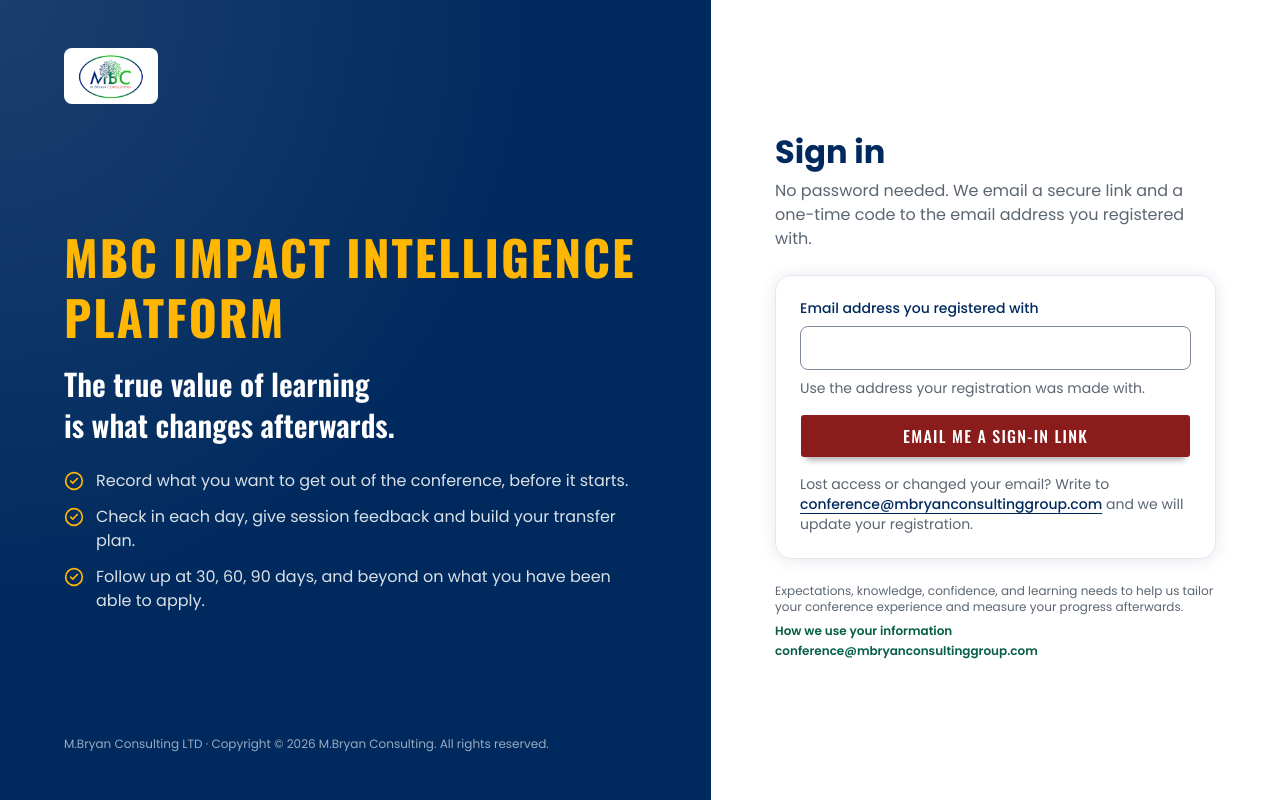
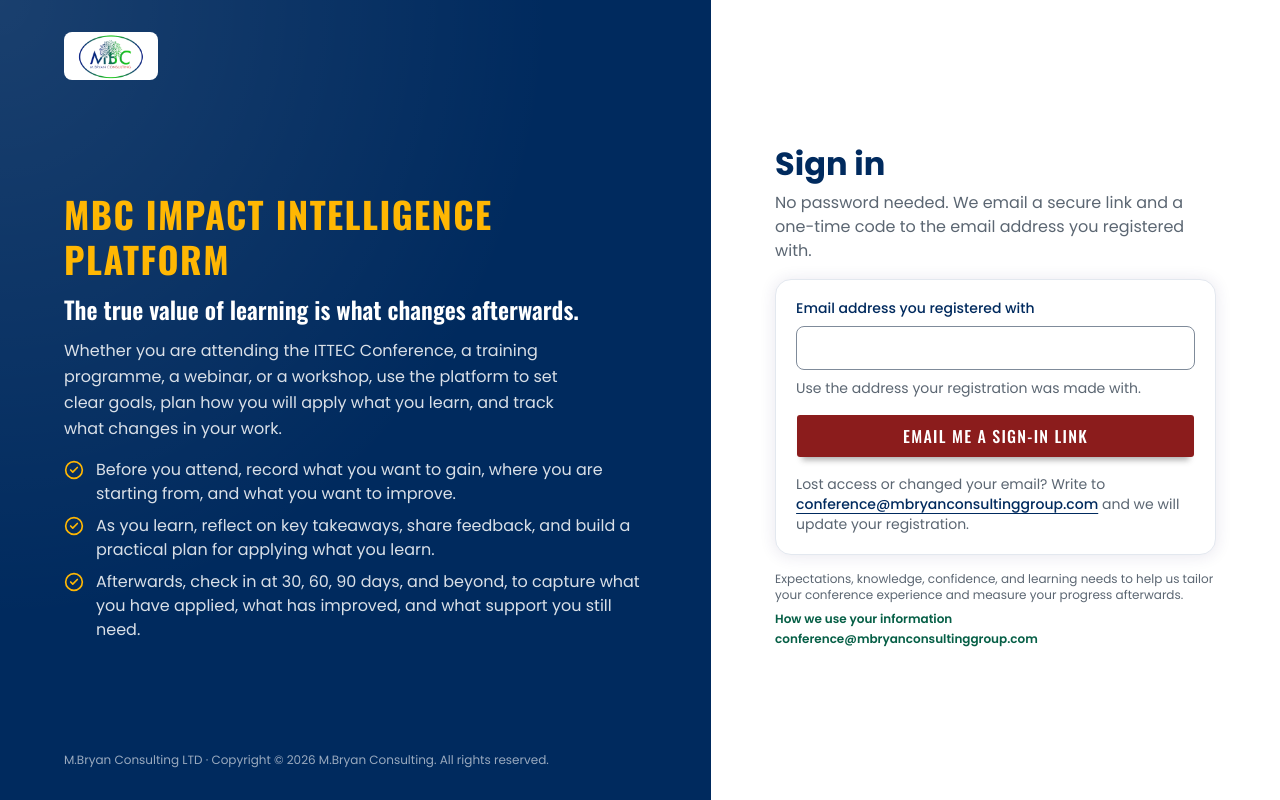
Before and after one commit to edgereachtech-rw/mbc-conference-impact-measurement-platform, a Next.js app in the folder apps/web/: page / in a window 1280 px wide. Built offline with nearby package versions, Linux system fonts and the light colour scheme; no server answers.

Commit message:
fix: redesingn of the

```diff
--- a/apps/web/src/components/auth/sign-in-panel.tsx
+++ b/apps/web/src/components/auth/sign-in-panel.tsx
@@ -51,9 +51,9 @@ export async function resolveSignIn({
 
 /** What the platform is for, said once, on the panel beside the form. */
 const WHAT_IT_DOES = [
-  'Record what you want to get out of the conference, before it starts.',
-  'Check in each day, give session feedback and build your transfer plan.',
-  'Follow up at 30, 60, 90 days, and beyond on what you have been able to apply.',
+  'Before you attend, record what you want to gain, where you are starting from, and what you want to improve.',
+  'As you learn, reflect on key takeaways, share feedback, and build a practical plan for applying what you learn.',
+  'Afterwards, check in at 30, 60, 90 days, and beyond, to capture what you have applied, what has improved, and what support you still need.',
 ];
 
 /**
@@ -71,7 +71,7 @@ export function SignInPanel({ safeNext, initialEmail, invite }: SignInState & {
   return (
     <div className="flex min-h-dvh flex-col lg:grid lg:grid-cols-[minmax(0,1fr)_minmax(0,1fr)] xl:grid-cols-[minmax(0,5fr)_minmax(0,4fr)]">
       {/* ---------------------------------------------------------------- brand */}
-      <aside className="flex flex-col justify-between bg-brand-primary bg-[radial-gradient(ellipse_at_top_left,rgb(255_255_255/0.10),transparent_55%)] px-gutter py-6 text-white md:px-10 lg:py-12 xl:px-16">
+      <aside className="flex flex-col justify-between bg-brand-primary bg-[radial-gradient(ellipse_at_top_left,rgb(255_255_255/0.10),transparent_55%)] px-gutter py-6 text-white md:px-10 lg:min-h-dvh lg:py-8 xl:px-16">
         <a
           href={platform.company.url}
           target="_blank"
@@ -79,19 +79,24 @@ export function SignInPanel({ safeNext, initialEmail, invite }: SignInState & {
           aria-label={`${platform.company.name} website (opens in a new tab)`}
           className="inline-flex min-h-tap w-fit items-center rounded-md"
         >
-          <MbryanLogoOnDark priority className="h-12 w-auto md:h-14" />
+          <MbryanLogoOnDark priority className="h-10 w-auto md:h-12" />
         </a>
 
         <div className="mt-6 max-w-xl lg:mt-0">
-          <p className="font-display text-3xl leading-tight font-bold tracking-[0.04em] text-brand-accent uppercase md:text-4xl xl:text-5xl">
+          <p className="font-display text-3xl leading-tight font-bold tracking-[0.04em] text-brand-accent uppercase md:text-4xl lg:text-3xl xl:text-4xl">
             {platform.shortName}
           </p>
-          <h2 className="mt-4 font-display text-xl leading-snug font-semibold text-white md:text-2xl xl:text-3xl">
+          <h2 className="mt-3 font-display text-lg leading-snug font-semibold text-white md:text-xl xl:text-2xl">
             The true value of learning is what changes afterwards.
           </h2>
+          <p className="mt-3 max-w-lg text-sm leading-relaxed text-white/85 md:text-base lg:text-sm xl:text-base">
+            Whether you are attending the ITTEC Conference, a training programme, a webinar, or a
+            workshop, use the platform to set clear goals, plan how you will apply what you learn,
+            and track what changes in your work.
+          </p>
           {/* Hidden below `lg`: with it, the band pushed the form off a 360px screen, and the
               form is the only thing a delegate came here to do. */}
-          <ul className="mt-6 hidden space-y-3 lg:block">
+          <ul className="mt-4 hidden space-y-2 lg:block">
             {WHAT_IT_DOES.map((line) => (
               <li key={line} className="flex gap-3 text-sm text-white/85 md:text-base">
                 <CheckCircle2Icon
@@ -104,15 +109,15 @@ export function SignInPanel({ safeNext, initialEmail, invite }: SignInState & {
           </ul>
         </div>
 
-        <p className="mt-8 hidden text-xs text-white/60 lg:mt-0 lg:block">
+        <p className="mt-5 hidden text-xs text-white/60 lg:mt-0 lg:block">
           {platform.company.name} · {platform.copyright}
         </p>
       </aside>
 
       {/* ---------------------------------------------------------------- sign in */}
       {/* A div, not a main: the root layout owns the one main landmark the skip link targets. */}
-      <div className="flex flex-1 flex-col justify-center bg-surface-raised px-gutter py-10 md:px-10 xl:px-16">
-        <div className="mx-auto w-full max-w-md space-y-6">
+      <div className="flex flex-1 flex-col justify-center bg-surface-raised px-gutter py-8 md:px-10 lg:min-h-dvh lg:py-6 xl:px-16">
+        <div className="mx-auto w-full max-w-md space-y-4 lg:space-y-4">
           <div className="space-y-2">
             <h1 className="text-h1">{initialEmail ? 'Activate your account' : 'Sign in'}</h1>
             <p className="text-base text-brand-muted">
@@ -122,7 +127,7 @@ export function SignInPanel({ safeNext, initialEmail, invite }: SignInState & {
             </p>
           </div>
 
-          <div className="rounded-lg border border-brand-line bg-card p-5 shadow-card md:p-6">
+          <div className="rounded-lg border border-brand-line bg-card p-4 shadow-card md:p-5">
             {invite && !initialEmail ? (
               <p className="mb-4 text-sm text-brand-muted" role="note">
                 This invitation link is no longer valid. Sign in with the email address you
```
